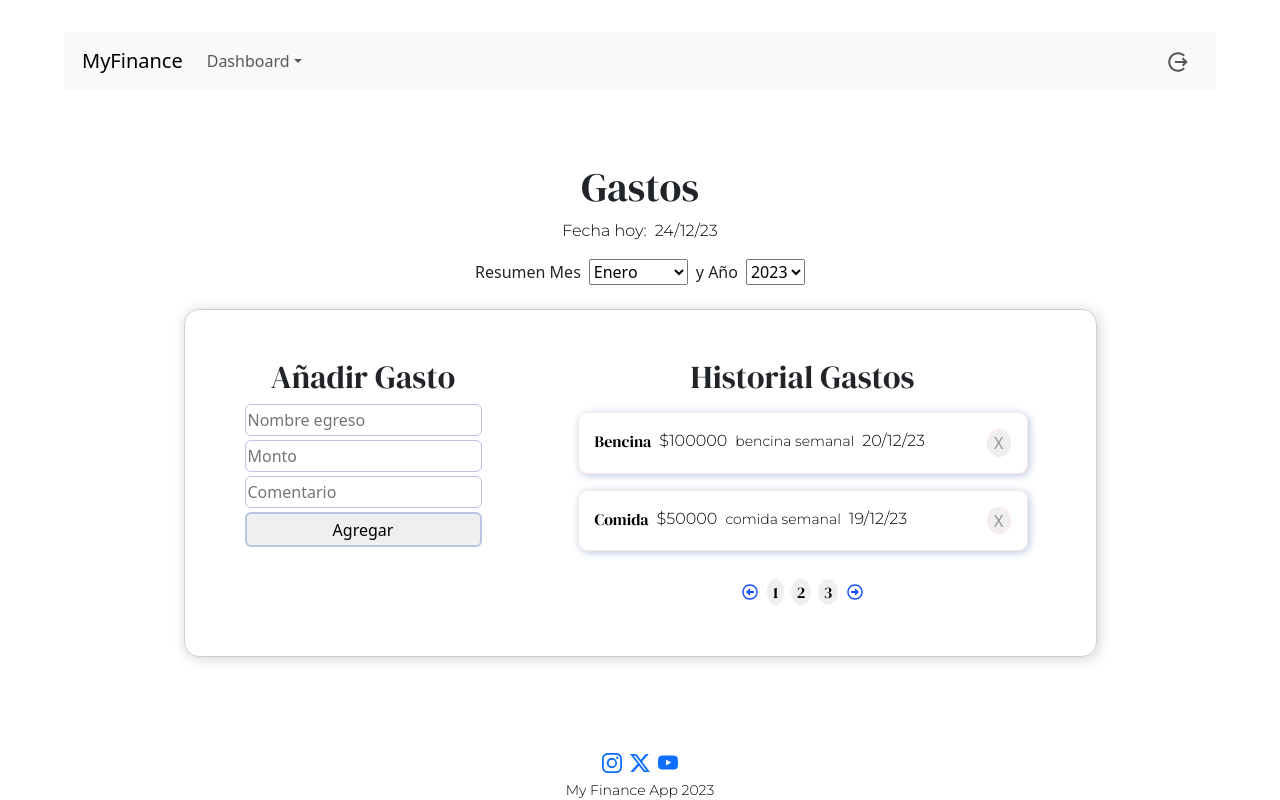
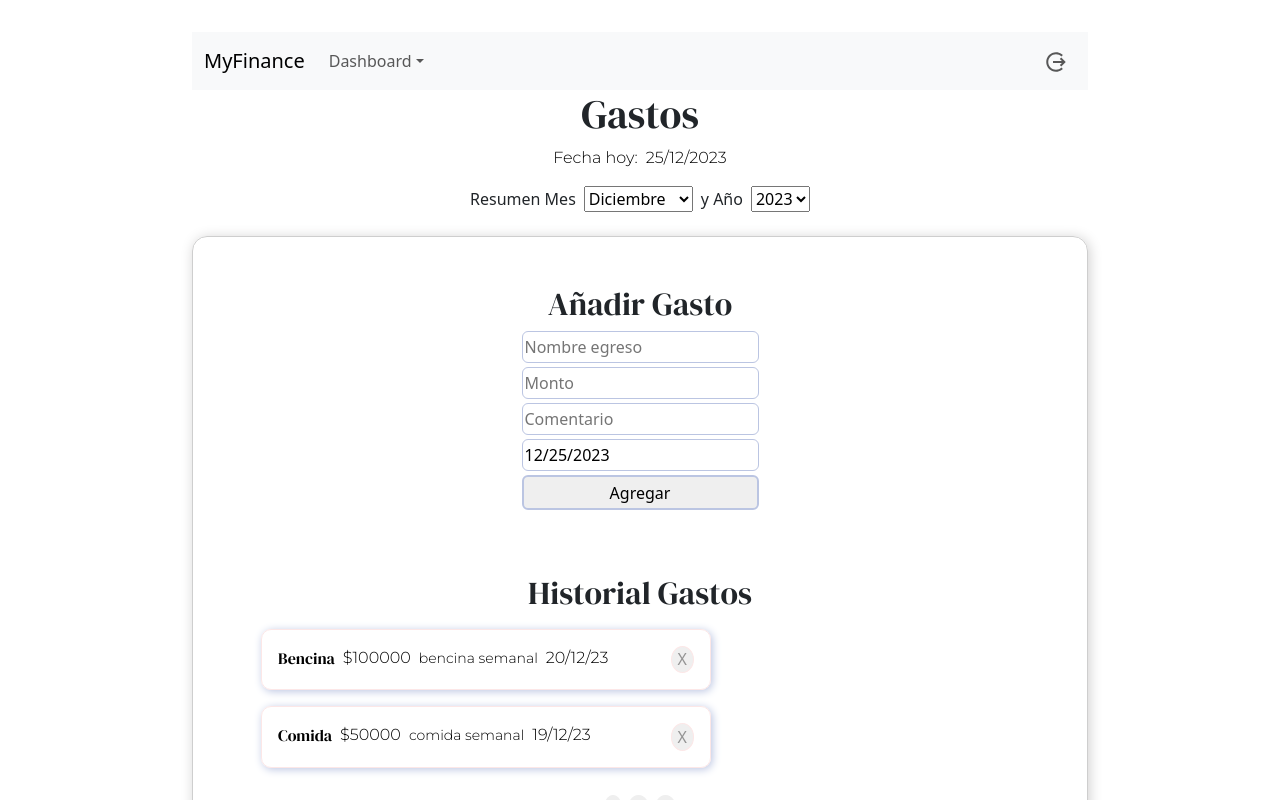
Before and after one commit to isidorae/myfinance, a React (Vite) app: page /dashboard/expenses in a window 1280 px wide. Shown: the top 800 px of the page. Built offline with nearby package versions, Linux system fonts and the light colour scheme.

Commit message:
frontend dateNow for FORM & pg display

```diff
--- a/package.json
+++ b/package.json
@@ -14,6 +14,7 @@
     "react": "^18.2.0",
     "react-bootstrap": "^2.9.1",
     "react-bootstrap-icons": "^1.10.3",
+    "react-datepicker": "^4.25.0",
     "react-dom": "^18.2.0",
     "react-icons": "^4.12.0",
     "react-router-dom": "^6.21.0"
--- a/src/App.css
+++ b/src/App.css
@@ -7,7 +7,7 @@
 
 .frame-view-parent {
   min-height: 80vh;
-  width: 90vw;
+  width: 70vw;
   place-items: center;
   display: flex;
   align-items: center;
--- a/src/components/dashboard/ExpensesDashboard.jsx
+++ b/src/components/dashboard/ExpensesDashboard.jsx
@@ -16,6 +16,7 @@ import { PiMaskHappy } from "react-icons/pi";
 import { FaCarSide } from "react-icons/fa";
 import { BiHomeHeart } from "react-icons/bi";
 import { RiStockLine } from "react-icons/ri";
+import { MdOutlinePets } from "react-icons/md";
 
 
 function ExpensesDashboard () {
@@ -79,6 +80,11 @@ function ExpensesDashboard () {
                             title="Estética/Belleza"
                             value="500"
                             />
+                            <Card
+                            icon={ MdOutlinePets }
+                            title="Mascotas"
+                            value="500"
+                            />
                              <Card
                             icon={SiYourtraveldottv}
                             title="Viajes"
--- /dev/null
+++ b/src/components/dashboard/months.json
@@ -0,0 +1,16 @@
+{
+   "months": [
+    "Enero",
+    "Febrero",
+    "Marzo",
+    "Abril",
+    "Mayo",
+    "Junio",
+    "Julio",
+    "Agosto",
+    "Septiembre",
+    "Octubre",
+    "Noviembre",
+    "Diciembre"
+    ]
+}
--- a/src/components/general/AddTransaction.jsx
+++ b/src/components/general/AddTransaction.jsx
@@ -1,16 +1,49 @@
 import '../general.css'
+import { useState } from 'react'
+import { CalendarDay } from 'react-bootstrap-icons';
+import DatePicker from 'react-datepicker'
+import "react-datepicker/dist/react-datepicker.css";
 
 function AddTransaction({placeholder, TransType}) {
+
+    const [title, setTitle] = useState("")
+    const [amount, setAmount] = useState("")
+    const [comment, setComment] = useState("")
+
+    const [startDate, setStartDate] = useState(new Date());
+
+    function gatherTransactionData(e) {
+
+        e.preventDefault()
+
+        let dateToString = JSON.stringify(startDate)
+        console.log(dateToString)
+        let SHORT_DATE = dateToString.slice(0,11)
+        console.log(SHORT_DATE)
+    //     let dateARR = dateToString.split(" ").splice(0,5)
+    //    console.log(dateARR)
+        const data = {
+            title,
+            amount,
+            comment,
+            type: TransType,
+            date: SHORT_DATE
+        }
+
+        console.log(data)
+    }
 
     return(
         <>
         <div>
-            <form className="d-flex flex-column">
-                <input type="text" placeholder={placeholder} className="mb-1" />
-                <input type="text" placeholder="Monto" className="mb-1" />
-                <input type="text" placeholder="Comentario" className="mb-1"/>
-                <input type="text" value={TransType} hidden />
-                <button className="transaction-btn">Agregar</button>
+            <form onSubmit={gatherTransactionData} className="d-flex flex-column">
+                <input value={title} onChange={(e)=> setTitle(e.target.value)} type="text" placeholder={placeholder} className="mb-1" />
+                <input value={amount} onChange={(e)=> setAmount(e.target.value)} type="text" placeholder="Monto" className="mb-1" />
+                <input value={comment} onChange={(e)=> setComment(e.target.value)} type="text" placeholder="Comentario" className="mb-1"/>
+                <DatePicker selected={startDate} onChange={(date) => setStartDate(date)} className="mb-1 "/>
+                <input defaultValue={startDate} type="text" hidden />
+                <input defaultValue={TransType} type="text" hidden />
+                <button type="submit" className="transaction-btn">Agregar</button>
             </form>
         </div>
         </>
--- a/src/components/general/DateComponent.jsx
+++ b/src/components/general/DateComponent.jsx
@@ -1,23 +1,96 @@
+import { useState, useEffect } from 'react'
+import { months } from '../dashboard/months.json'
+// import { getMonth, defaultMonthValue } from './getMonth';
 
 function DateComponent() {
+
+    let defaultMonthValue;
+
+    const dateToday = new Date()
+    const dateToString = JSON.stringify(dateToday)
+    const dateFormatted = dateToString.slice(1,11)
+    const dateArr = dateFormatted.split("-")
+    const dateDDMMYY = `${dateArr[2]}/${dateArr[1]}/${dateArr[0]}` //day/month/year format
+    console.log(dateDDMMYY)
+    console.log(dateArr)
+
+    const dateNow_MONTH = dateArr[1]
+    const dateNow_YEAR = dateArr[0]
+    console.log(dateNow_MONTH)
+    console.log(typeof months[0])
+
+    // useEffect(() => {
+    //     getMonth(dateNow_MONTH)
+    // }, [])
+
+    const years_arr = [2023, 2024]
+
+    switch(dateNow_MONTH) {
+        case "01":
+            defaultMonthValue = months[0]
+            break;
+        case "02":
+            defaultMonthValue = months[1]
+            break;
+        case "03":
+            defaultMonthValue = months[2]
+            break;
+        case "04":
+            defaultMonthValue = months[3]
+            break;
+        case "05":
+            defaultMonthValue = months[4]
+            break;
+        case "06":
+            defaultMonthValue = months[5]
+            break;
+        case "07":
+            defaultMonthValue = months[6]
+            break;
+        case "08":
+            defaultMonthValue = months[7]
+            break;
+        case "09":
+            defaultMonthValue = months[8]
+            break;
+        case "10":
+            defaultMonthValue = months[9]
+            break;
+        case "11":
+            defaultMonthValue = months[10]
+            break;
+        case "12":
+            defaultMonthValue = months[11]
+            break;
+    }
+
+    console.log(defaultMonthValue)
 
     return (
         <>
         <div className="mb-4">
             <div className="d-flex justify-content-center">
                 <p className="me-2">Fecha hoy:</p>
-                <p>24/12/23</p>
+                <p>{dateDDMMYY}</p>
             </div>
             <label className="me-2">Resumen Mes</label>
-            <select name="date" value="date">
-                <option>Enero</option>
-                <option>Diciembre</option>
-
+            <select name="date" value="date" defaultValue="">
+            <option defaultValue={defaultMonthValue}>{defaultMonthValue}</option>
+                {months.map((month, index) => {
+                    if (month != defaultMonthValue) {
+                        return <option key={index}>{month}</option>
+                    }
+                })}
             </select>
             <label className="ms-2 me-2">y Año </label>
             <select name="year" value="year">
-                <option>2023</option>
-                <option>2024</option>
+            <option defaultValue>{dateNow_YEAR}</option>
+                {years_arr.map((year, index) => {
+                    console.log(year)
+                    if (year != dateNow_YEAR) {
+                        return <option key={index} >{year}</option>
+                    }
+                })}
             </select>
         </div>
         </>
--- /dev/null
+++ b/src/components/general/getMonth.js
@@ -0,0 +1,45 @@
+import { months } from '../dashboard/months.json'
+
+export let defaultMonthValue;
+
+export function getMonth(arr){
+    switch(arr) {
+        case "01":
+            defaultMonthValue = months[0]
+            break;
+        case "02":
+            defaultMonthValue = months[1]
+            break;
+        case "03":
+            defaultMonthValue = months[2]
+            break;
+        case "04":
+            defaultMonthValue = months[3]
+            break;
+        case "05":
+            defaultMonthValue = months[4]
+            break;
+        case "06":
+            defaultMonthValue = months[5]
+            break;
+        case "07":
+            defaultMonthValue = months[6]
+            break;
+        case "08":
+            defaultMonthValue = months[7]
+            break;
+        case "09":
+            defaultMonthValue = months[8]
+            break;
+        case "10":
+            defaultMonthValue = months[9]
+            break;
+        case "11":
+            defaultMonthValue = months[10]
+            break;
+        case "12":
+            defaultMonthValue = months[11]
+            break;
+    }
+
+}
--- a/src/pages/Home.jsx
+++ b/src/pages/Home.jsx
@@ -9,9 +9,7 @@ function Home () {
             <section className="d-flex flex-column p-container-home">
             <p className="fs-3">Una tarea importante que requiere tiempo, metodología y paciencia. </p>
             <p className="main-p">
-                Con MyFinanceApp te facilitamos esta tarea. Comienza a organizar tus gastos e ingresos de forma clara y ordenada.
-                Clasifica tus egresos (ej: Transporte, hogar, alimentos etc.) para luego ver areas de mejora.
-                Anota y clasifica tus fuentes de ingreso y los montos. Lleva un historial de todos tus gastos, ordenados y organizados mes a mes.
+                Con MyFinanceApp te facilitamos esta tarea. Lleva un historial de todos tus gastos e ingresos, clasificados de forma clara, precisa y ordenada.
             </p>
             <a href="/login" className="text-decoration-none">Comienza hoy!</a>
             </section>
```
Also changed, not shown: 1 other file (tests, documents, lock files or other folders).
